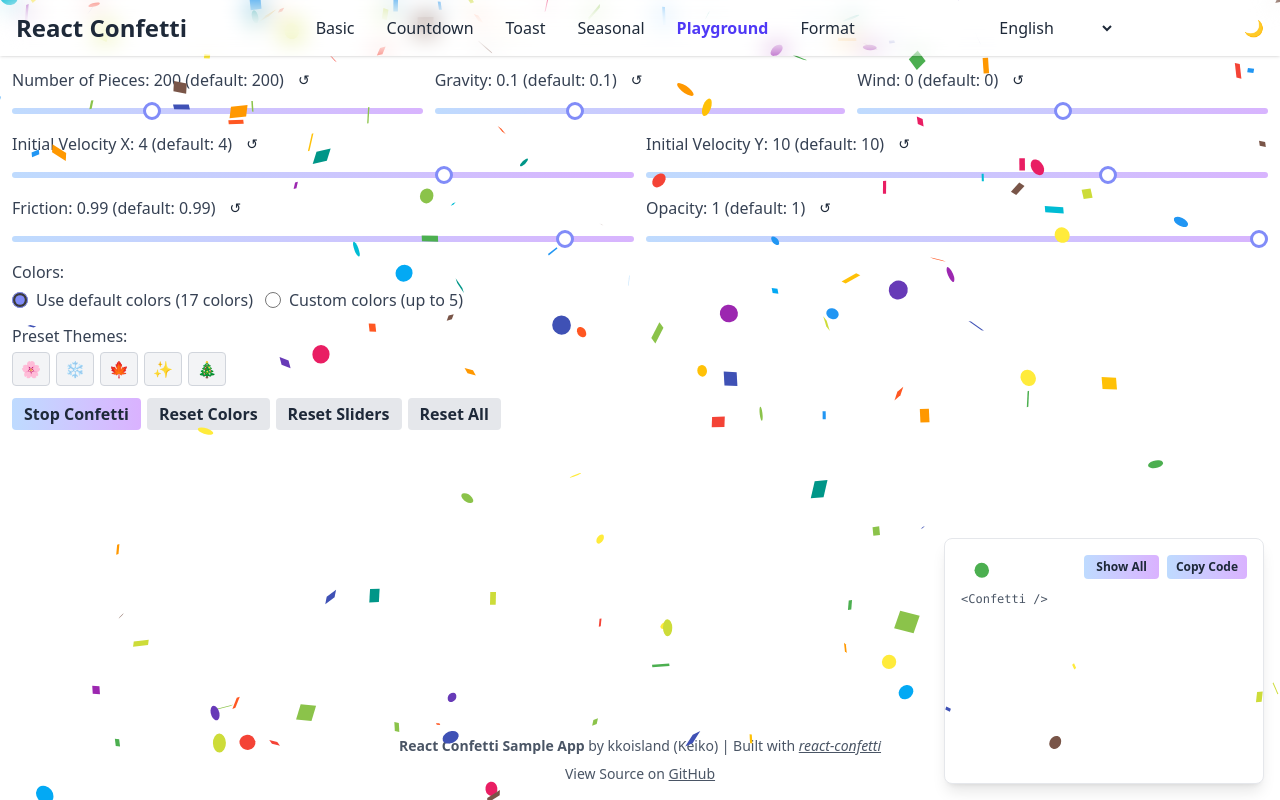
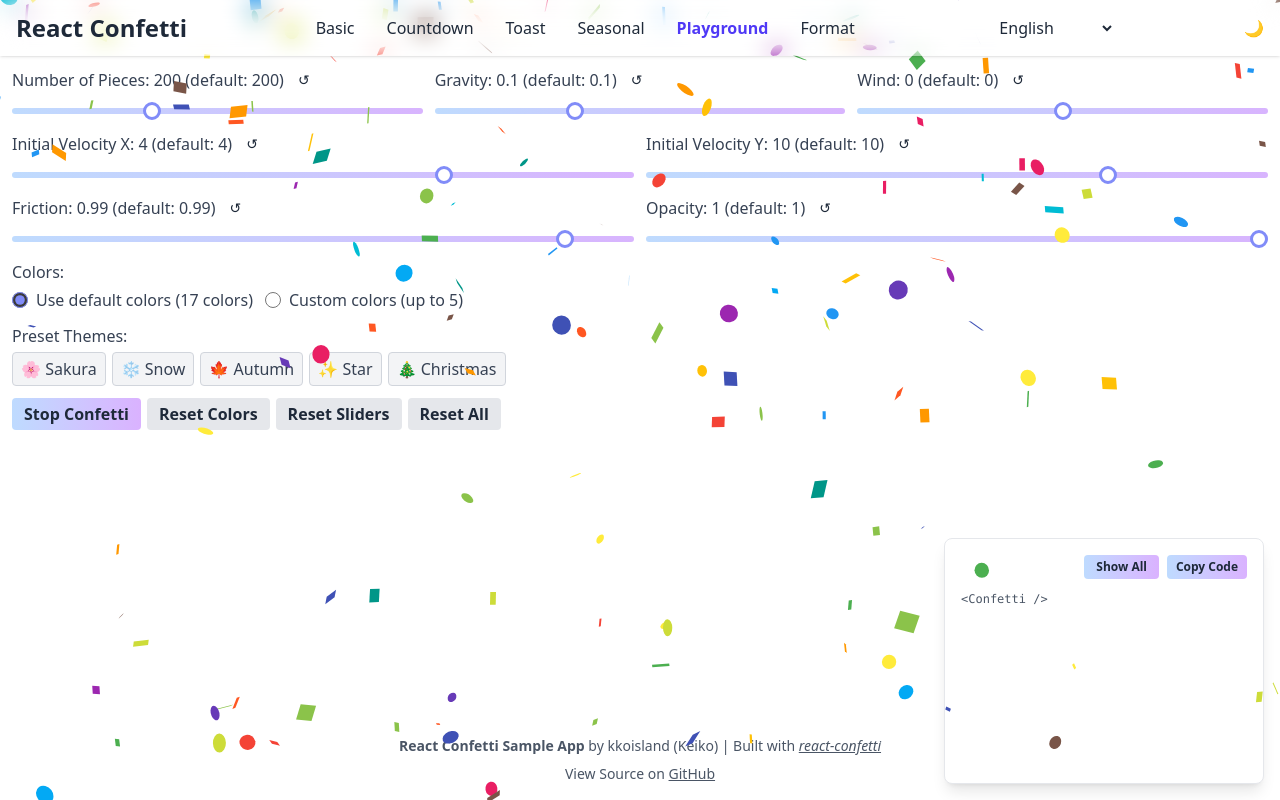
Before and after one commit to kkoisland/react-confetti-intl, a React (Vite) app: page /playground in a window 1280 px wide. Built offline with nearby package versions, Linux system fonts and the light colour scheme.

Commit message:
feat: show seasonal theme names in playground using i18n messages

```diff
--- a/src/pages/PlaygroundPage.tsx
+++ b/src/pages/PlaygroundPage.tsx
@@ -2,7 +2,8 @@
 import Confetti from "react-confetti";
 import { FormattedMessage, useIntl } from "react-intl";
 import { NAV_HOVER_STYLES } from "../Layout";
-import { THEME_STG, themes } from "./SeasonalPage";
+import type { THEME_STG } from "./SeasonalPage";
+import { themeMessages, themes } from "./SeasonalPage";
 
 const DEFAULT_VALUES = {
 	numberOfPieces: 200,
@@ -465,7 +466,15 @@
 								className="px-2 py-1 text-base bg-gray-100 dark:bg-gray-800 text-gray-700 dark:text-gray-300 rounded border border-gray-300 dark:border-gray-600 hover:bg-gray-200 dark:hover:bg-gray-700 transition-colors"
 							>
 								{theme.emoji}{" "}
-								{THEME_STG[theme.id as keyof typeof THEME_STG].name}
+								{intl.formatMessage(
+									{
+										sakura: themeMessages.sakuraName,
+										snow: themeMessages.snowName,
+										koyo: themeMessages.koyoName,
+										star: themeMessages.starName,
+										christmas: themeMessages.christmasName,
+									}[theme.id as keyof typeof THEME_STG],
+								)}
 							</button>
 						))}
 					</div>
```
